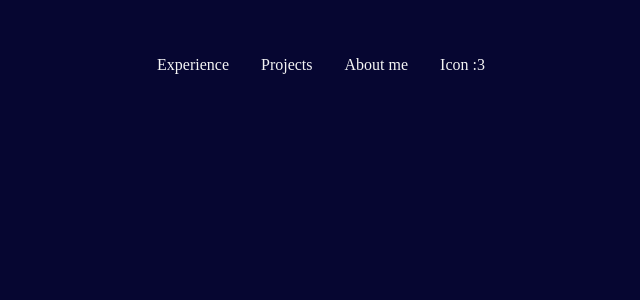
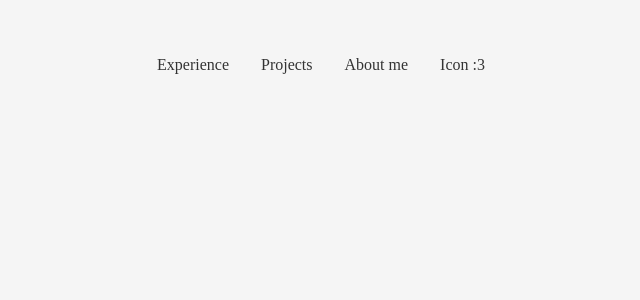
Before and after one commit to jeannettearias/my_portfolio, a React (Vite) app in the folder my_first_web/: page / in a window 1280 px wide. Shown: the top 300 px of the page, without its empty margins (339-979 px from the left). Built offline with nearby package versions, Linux system fonts and the light colour scheme.

Commit message:
darkmode working

```diff
--- a/my_first_web/src/components/App.jsx
+++ b/my_first_web/src/components/App.jsx
@@ -1,21 +1,24 @@
-//import { useState } from 'react'
+//import { useState } from 'react';
+
 import '../styles/layout/_header.scss';
 import '../styles/App.scss';
 
+//JS imports
 import Header from './layout/Header';
 
 function App() {
+
   return (
 
-    <div className='page darkmode'>
+    <div>
       <Header />
       <main>
-
+        {/* Your main content here */}
       </main>
 
+    </div>
+  );
 
-    </div>
-  )
 }
 
-export default App
+export default App;
--- a/my_first_web/src/components/layout/Header.jsx
+++ b/my_first_web/src/components/layout/Header.jsx
@@ -1,14 +1,39 @@
+import { useState, useEffect } from "react";
+import '../../styles/layout/_header.scss';
+
 
 function Header() {
+    const [darkmode, setDarkmode] = useState(false); // Start with light mode
+
+    const activeMode = () => {
+        setDarkmode(!darkmode);
+    };
+
+    useEffect(() => {
+        if (darkmode) {
+            document.body.classList.add('dark');
+            document.body.classList.remove('light');
+
+        } else {
+            document.body.classList.add('light');
+            document.body.classList.remove('dark');
+        }
+    }, [darkmode]);
+
+
     return (
+        <div className={darkmode}>
             <header className="header">
                 <ul className="header__ul js__ul">
                     <li className="header__li">Experience</li>
                     <li className="header__li">Projects</li>
                     <li className="header__li">About me</li>
-                <li className="header__li">Icon :3</li>
+                    <li className="header__li" onClick={activeMode}>Icon :3</li>
                 </ul>
+
             </header>
+        </div>
+
     );
 }
 
--- a/my_first_web/src/main.jsx
+++ b/my_first_web/src/main.jsx
@@ -1,7 +1,6 @@
 import React from 'react'
 import ReactDOM from 'react-dom/client'
 import App from './components/App.jsx'
-
 
 ReactDOM.createRoot(document.getElementById('root')).render(
   <React.StrictMode>
--- a/my_first_web/src/styles/App.scss
+++ b/my_first_web/src/styles/App.scss
@@ -1,11 +1,35 @@
-//aqui debe ir los archivos sass IMPORTWWWWWWW
+//aqui debe ir los archivos sass IMPORT
 
 //fonts
 $color__title: white;
 
-body {
+.darkmode {
   background-color: rgb(6, 6, 49);
   h1 {
     color: $color__title;
   }
 }
+
+body.light {
+  background-color: #f5f5f5;
+
+  .header__li {
+    color: #333;
+
+    &:hover {
+      color: rgb(255, 196, 0); // Change text color on hover
+    }
+  }
+}
+
+body.dark {
+  background-color: rgb(6, 6, 49); // Dark background color
+
+  .header__li {
+    color: #ddd; // Light text color for dark mode
+
+    &:hover {
+      color: rgb(255, 196, 0); // Change text color on hover
+    }
+  }
+}
```
Lines whose indentation alone changed are shown as unchanged.
